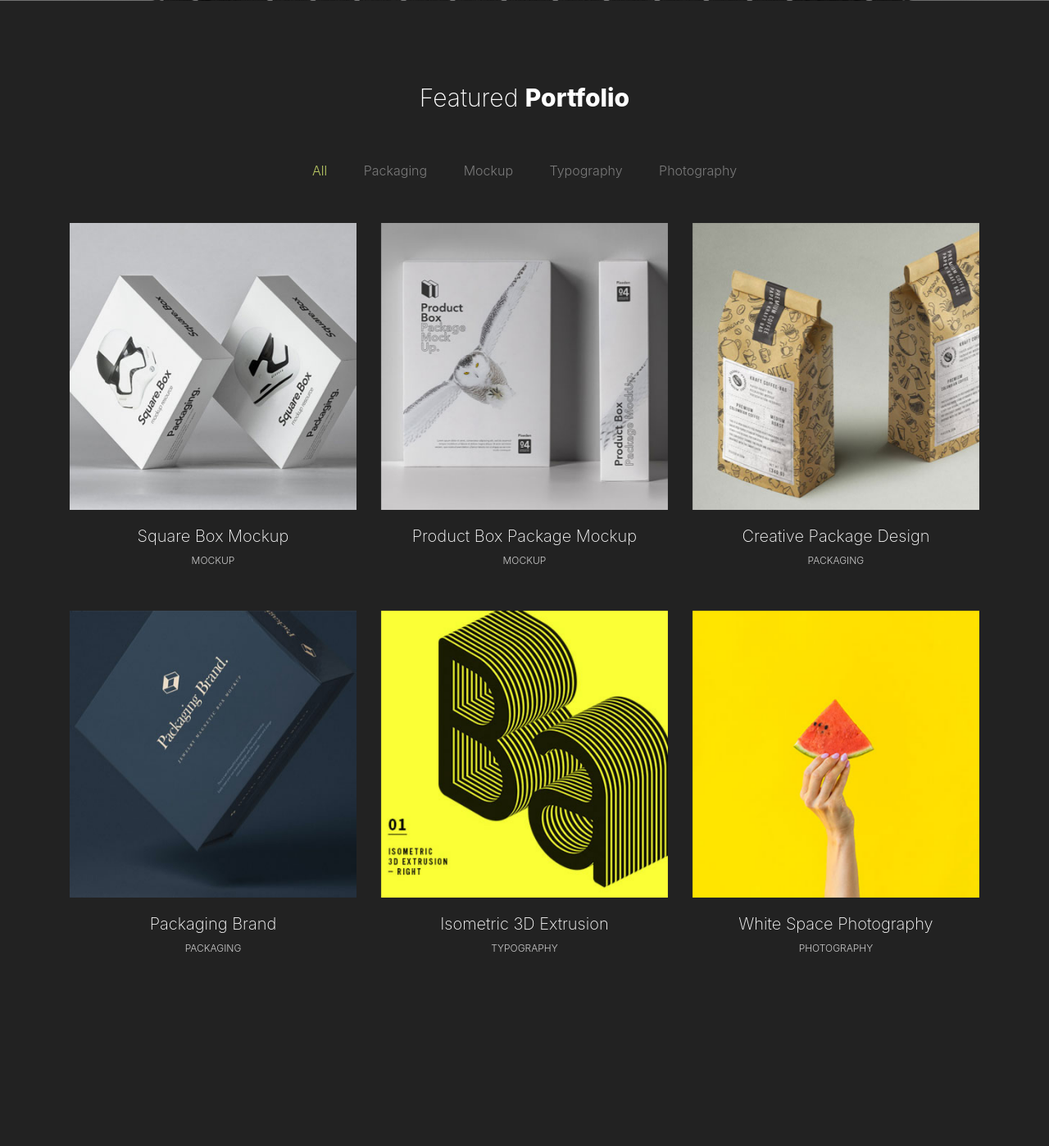
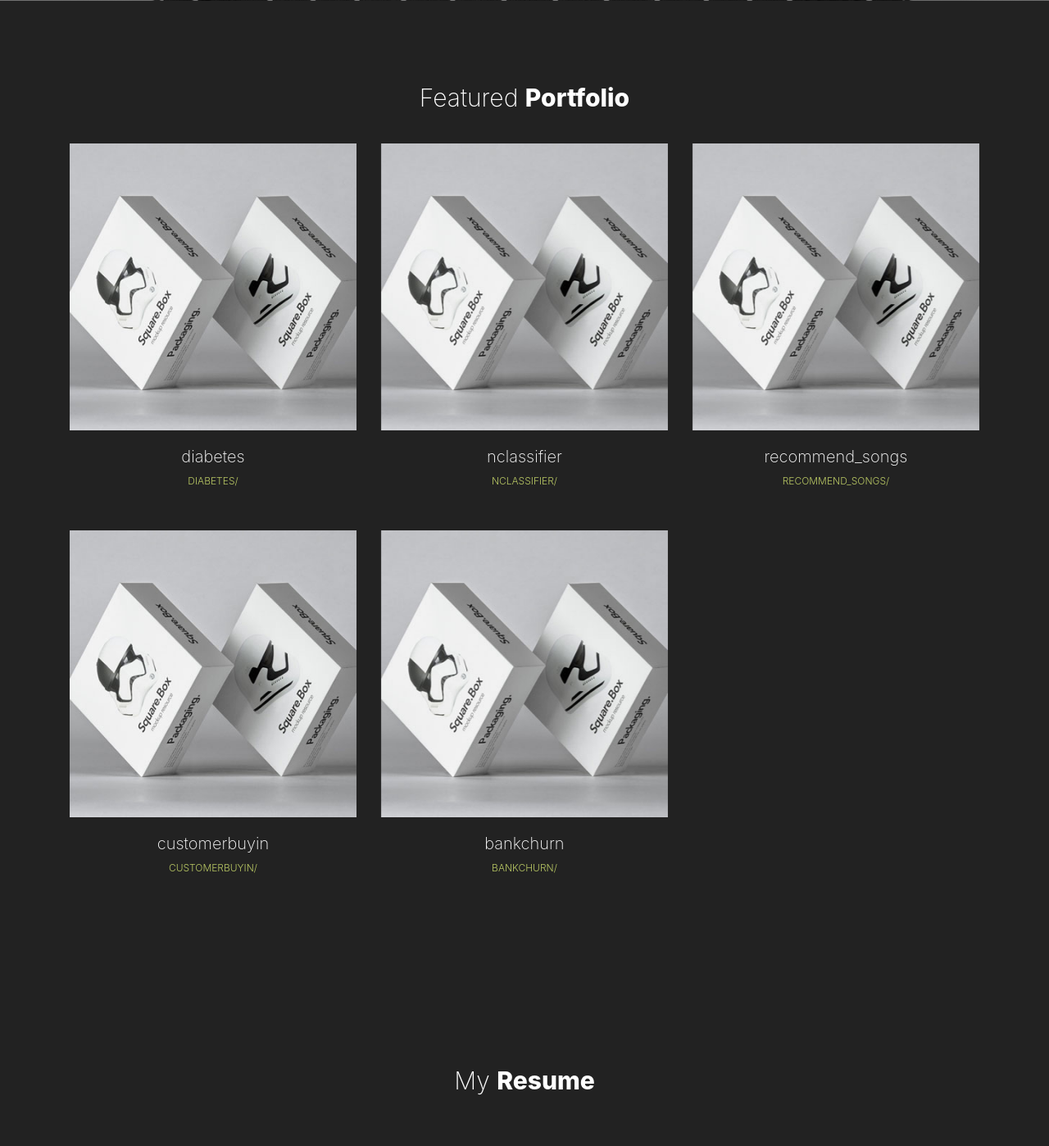
Before and after one commit to addy-bhatkal/addy-bhatkal-portfolio, a Django app: page / in a window 1280 px wide. Shown: the part 799-2197 px from the top of the page at 82% size. Run offline with Django 5.2, Linux system fonts and the light colour scheme; parts of the project's set-up code (start-up, migrations or seed data) failed here and were passed over; some libraries are stand-ins or nearby versions; some web fonts are replaced.

Commit message:
Update home.html

```diff
--- a/addy32/templates/home.html
+++ b/addy32/templates/home.html
@@ -1,22 +1,23 @@
 <!DOCTYPE html>
 <html lang="en">
 <head>
+	{% load static %}
+
 	<title>Rezume Free Template by Colorlib</title>
 	<meta charset="utf-8">
 	<meta name="viewport" content="width=device-width, initial-scale=1, shrink-to-fit=no">
-	<link rel="stylesheet" href="css/animate.css">
-	<link rel="stylesheet" href="css/flexslider.css">
-	<link rel="stylesheet" href="fonts/icomoon/style.css">
+	<link rel="stylesheet" href="{% static 'css/animate.css' %}">
+	<link rel="stylesheet" href="{% static 'css/flexslider.css'%}">
+	<link rel="stylesheet" href="{% static 'fonts/icomoon/style.css'%}">
+	<link rel="stylesheet" href="{% static 'css/bootstrap.css'%} ">
+	<link rel="stylesheet" href="{% static 'css/style.css' %}">
 
-	<link rel="stylesheet" href="css/bootstrap.css">
-	<link rel="stylesheet" href="css/style.css">
 
 	<link href="https://fonts.googleapis.com/css?family=Nunito+Sans:200,300,400,700" rel="stylesheet">
 
 
 </head>
 <body data-spy="scroll" data-target="#pb-navbar" data-offset="200">
-
 
 
 	<nav class="navbar navbar-expand-lg site-navbar navbar-light bg-light" id="pb-navbar">
@@ -42,7 +43,7 @@
 
 
 
-	<section class="site-hero" style="background-image: url(images/image_1.jpg);" id="section-home" data-stellar-background-ratio="0.5">
+	<section class="site-hero" style="background-image: url('{% static 'images/image_1.jpg' %}');" id="section-home" data-stellar-background-ratio="0.5">
 		<div class="container">
 			<div class="row intro-text align-items-center justify-content-center">
 				<div class="col-md-10 text-center pt-5">
@@ -67,7 +68,7 @@
 					<h2>Featured <strong>Portfolio</strong></h2>
 				</div>
 			</div>
-			<div class="filters">
+			<!-- <div class="filters">
 				<ul>
 					<li class="active" data-filter="*">All</li>
 					<li data-filter=".packaging">Packaging</li>
@@ -75,113 +76,31 @@
 					<li data-filter=".typography">Typography</li>
 					<li data-filter=".photography">Photography</li>
 				</ul>
-			</div>
+			</div> -->
 
 			<div class="filters-content">
 				<div class="row grid">
+					{% for route in routes %}
 					<div class="single-portfolio col-sm-4 all mockup">
 						<div class="relative">
 							<div class="thumb">
 								<div class="overlay overlay-bg"></div>
-								<img class="image img-fluid" src="images/p1.jpg" alt="">
+								<img class="image img-fluid" src="{% static 'images/p1.jpg' %}" alt="">
 							</div>
-							<a href="images/p1.jpg" class="img-pop-up">
+							<a href="{% static 'images/p1.jpg' %}" class="img-pop-up">
 								<div class="middle">
-									<div class="text align-self-center d-flex"><img src="images/preview.png" alt=""></div>
+									<div class="text align-self-center d-flex"><img src="{% static 'images/preview.png' %}" alt=""></div>
 								</div>
 							</a>
 						</div>
 						<div class="p-inner">
-							<h4>Square Box Mockup</h4>
-							<div class="cat">Mockup</div>
+							<h4>{{ route.endpoint }}</h4>
+							<div class="cat"><a href="{{ route.url }}">{{ route.url }}</a></div>
 						</div>
 					</div>
-					<div class="single-portfolio col-sm-4 all mockup">
-						<div class="relative">
-							<div class="thumb">
-								<div class="overlay overlay-bg"></div>
-								<img class="image img-fluid" src="images/p2.jpg" alt="">
-							</div>
-							<a href="images/p2.jpg" class="img-pop-up">
-								<div class="middle">
-									<div class="text align-self-center d-flex"><img src="images/preview.png" alt=""></div>
-								</div>
-							</a>
-						</div>
-						<div class="p-inner">
-							<h4>Product Box Package Mockup</h4>
-							<div class="cat">Mockup</div>
-						</div>
-					</div>
-					<div class="single-portfolio col-sm-4 all packaging">
-						<div class="relative">
-							<div class="thumb">
-								<div class="overlay overlay-bg"></div>
-								<img class="image img-fluid" src="images/p3.jpg" alt="">
-							</div>
-							<a href="images/p3.jpg" class="img-pop-up">
-								<div class="middle">
-									<div class="text align-self-center d-flex"><img src="images/preview.png" alt=""></div>
-								</div>
-							</a>
 
-						</div>
-						<div class="p-inner">
-							<h4>Creative Package Design</h4>
-							<div class="cat">Packaging</div>
-						</div>
-					</div>
-					<div class="single-portfolio col-sm-4 all packaging">
-						<div class="relative">
-							<div class="thumb">
-								<div class="overlay overlay-bg"></div>
-								<img class="image img-fluid" src="images/p4.jpg" alt="">
-							</div>
-							<a href="images/p4.jpg" class="img-pop-up">
-								<div class="middle">
-									<div class="text align-self-center d-flex"><img src="images/preview.png" alt=""></div>
-								</div>
-							</a>
-						</div>
-						<div class="p-inner">
-							<h4>Packaging Brand</h4>
-							<div class="cat">Packaging</div>
-						</div>
-					</div>
-					<div class="single-portfolio col-sm-4 all typography">
-						<div class="relative">
-							<div class="thumb">
-								<div class="overlay overlay-bg"></div>
-								<img class="image img-fluid" src="images/p5.jpg" alt="">
-							</div>
-							<a href="images/p5.jpg" class="img-pop-up">
-								<div class="middle">
-									<div class="text align-self-center d-flex"><img src="images/preview.png" alt=""></div>
-								</div>
-							</a>
-						</div>
-						<div class="p-inner">
-							<h4>Isometric 3D Extrusion</h4>
-							<div class="cat">Typography</div>
-						</div>
-					</div>
-					<div class="single-portfolio col-sm-4 all photography">
-						<div class="relative">
-							<div class="thumb">
-								<div class="overlay overlay-bg"></div>
-								<img class="image img-fluid" src="images/p6.jpg" alt="">
-							</div>
-							<a href="images/p6.jpg" class="img-pop-up">
-								<div class="middle">
-									<div class="text align-self-center d-flex"><img src="images/preview.png" alt=""></div>
-								</div>
-							</a>
-						</div>
-						<div class="p-inner">
-							<h4>White Space Photography</h4>
-							<div class="cat">photography</div>
-						</div>
-					</div>
+					{% endfor %}
+
 				</div>
 			</div>
 		</div>
@@ -191,6 +110,7 @@
 
 	<section class="site-section " id="section-resume">
 		<div class="container">
+
 			<div class="row">
 				<div class="col-md-12 mb-5">
 					<div class="section-heading text-center">
@@ -271,7 +191,7 @@
 		<div class="container">
 			<div class="row mb-5 align-items-center">
 				<div class="col-lg-7 pr-lg-5 mb-5 mb-lg-0">
-					<img src="images/image_1.jpg" alt="Image placeholder" class="img-fluid">
+					<img src="{% static 'images/image_1.jpg' %}" alt="Image placeholder" class="img-fluid">
 				</div>
 				<div class="col-lg-5 pl-lg-5">
 					<div class="section-heading">
@@ -305,7 +225,7 @@
 
 					<div class="block-47 d-flex mb-5">
 						<div class="block-47-image">
-							<img src="images/person_1.jpg" alt="Image placeholder" class="img-fluid">
+							<img src='"{% static 'images/person_1.jpg' %}"" alt="Image placeholder" class="img-fluid">
 						</div>
 						<blockquote class="block-47-quote">
 							<p>&ldquo;Far far away, behind the word mountains, far from the countries Vokalia and Consonantia, there live the blind texts. Separated they live in Bookmarksgrove right at the coast of the Semantics, a large language ocean.&rdquo;</p>
@@ -318,7 +238,7 @@
 
 					<div class="block-47 d-flex mb-5">
 						<div class="block-47-image">
-							<img src="images/person_2.jpg" alt="Image placeholder" class="img-fluid">
+							<img src='"{% static 'images/person_2.jpg' %}"" alt="Image placeholder" class="img-fluid">
 						</div>
 						<blockquote class="block-47-quote">
 							<p>&ldquo;Far far away, behind the word mountains, far from the countries Vokalia and Consonantia, there live the blind texts. Separated they live in Bookmarksgrove right at the coast of the Semantics, a large language ocean.&rdquo;</p>
@@ -332,7 +252,7 @@
 
 					<div class="block-47 d-flex mb-5">
 						<div class="block-47-image">
-							<img src="images/person_3.jpg" alt="Image placeholder" class="img-fluid">
+							<img src='"{% static 'images/person_3.jpg' %}"" alt="Image placeholder" class="img-fluid">
 						</div>
 						<blockquote class="block-47-quote">
 							<p>&ldquo;Far far away, behind the word mountains, far from the countries Vokalia and Consonantia, there live the blind texts. Separated they live in Bookmarksgrove right at the coast of the Semantics, a large language ocean.&rdquo;</p>
@@ -345,7 +265,7 @@
 
 					<div class="block-47 d-flex mb-5">
 						<div class="block-47-image">
-							<img src="images/person_4.jpg" alt="Image placeholder" class="img-fluid">
+							<img src='"{% static 'images/person_4.jpg' %}"" alt="Image placeholder" class="img-fluid">
 						</div>
 						<blockquote class="block-47-quote">
 							<p>&ldquo;Far far away, behind the word mountains, far from the countries Vokalia and Consonantia, there live the blind texts. Separated they live in Bookmarksgrove right at the coast of the Semantics, a large language ocean.&rdquo;</p>
@@ -425,7 +345,7 @@
 			<div class="row">
 				<div class="col-sm-6 col-lg-4 mb-4">
 					<div class="blog-entry">
-						<a href="#"><img src="images/post_1.jpg" alt="Image placeholder" class="img-fluid"></a>
+						<a href="#"><img src='"{% static 'images/post_1.jpg' %}"" alt="Image placeholder" class="img-fluid"></a>
 						<div class="blog-entry-text">
 							<h3><a href="#">Creative Product Designer From Facebook</a></h3>
 							<p class="mb-4">Even the all-powerful Pointing has no control about the blind texts it is an almost unorthographic.</p>
@@ -440,7 +360,7 @@
 
 				<div class="col-sm-6 col-lg-4 mb-4">
 					<div class="blog-entry">
-						<a href="#"><img src="images/post_2.jpg" alt="Image placeholder" class="img-fluid"></a>
+						<a href="#"><img src='"{% static 'images/post_2.jpg' %}"" alt="Image placeholder" class="img-fluid"></a>
 						<div class="blog-entry-text">
 							<h3><a href="#">Creative Product Designer From Facebook</a></h3>
 							<p class="mb-4">Even the all-powerful Pointing has no control about the blind texts it is an almost unorthographic.</p>
@@ -455,7 +375,7 @@
 
 				<div class="col-sm-6 col-lg-4 mb-4">
 					<div class="blog-entry">
-						<a href="#"><img src="images/post_3.jpg" alt="Image placeholder" class="img-fluid"></a>
+						<a href="#"><img src='"{% static 'images/post_3.jpg' %}"" alt="Image placeholder" class="img-fluid"></a>
 						<div class="blog-entry-text">
 							<h3><a href="#">Creative Product Designer From Facebook</a></h3>
 							<p class="mb-4">Even the all-powerful Pointing has no control about the blind texts it is an almost unorthographic.</p>
```
